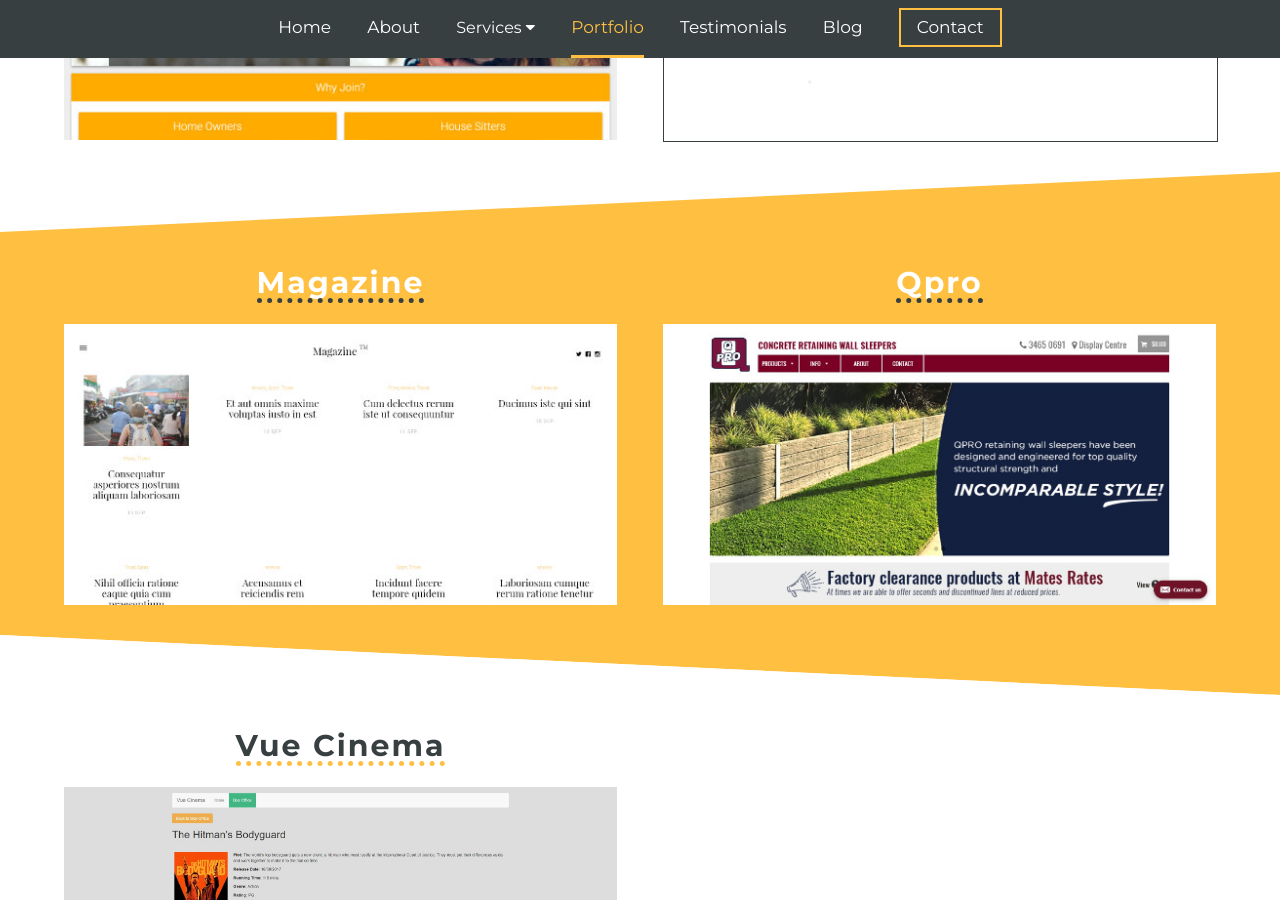
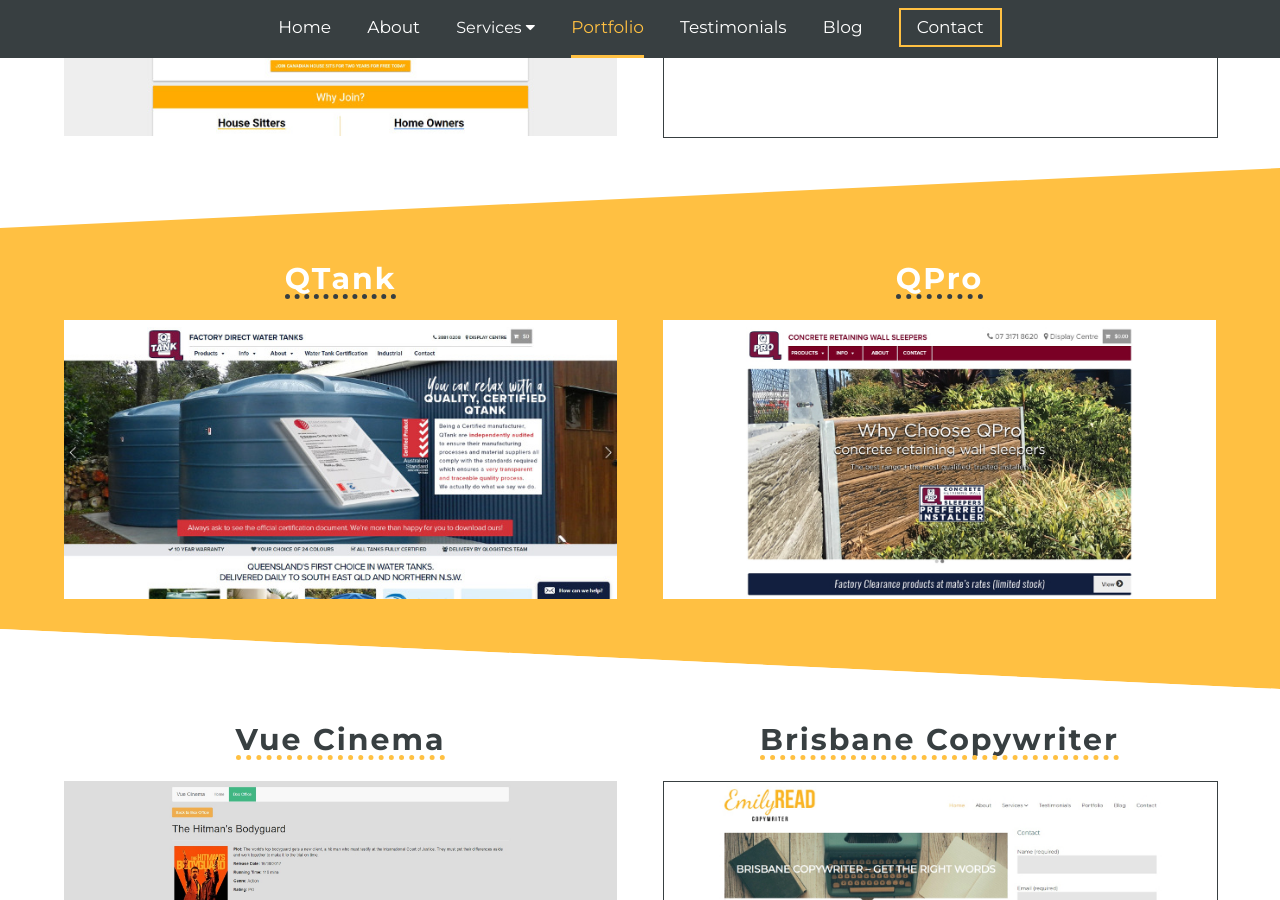
Before and after one commit to Slasher4k/aaronhatchard, a Jekyll site: the page built from web-portfolio.html, in a window 1280 px wide and 900 px high, scrolled down 1112 px. Built offline with Jekyll 4.4.1, drawn with Linux system fonts in a browser that asks for light colours.

Commit message:
update portfolio

```diff
--- a/web-portfolio.html
+++ b/web-portfolio.html
@@ -30,17 +30,17 @@
             <div class="six columns">
             <h2 class="site-name white"><span class="dotted black-dots">Yellow Bird Birth</span></h2>
               <div class="overlay-container">
-                <img class='u-responsive-img' src="/images/yellowbirdbirth.jpg" alt="Yellow Bird Birth Wordpress homepage">
+                <img class='u-responsive-img' src="/images/yellowbirdbirth_small.jpg" alt="Yellow Bird Birth Wordpress homepage">
                 <div class="overlay">
                   <div class="text"><a class="white white-hover-dots" href="http://www.yellowbirdbirth.com">View Project</a></div>
                   <p class="portfolio-task">WordPress Website Redesign</p>
                 </div>
               </div>
             </div>
-            <div class="six columns portfolio-row">
+            <div class="six columns ">
             <h2 class="site-name white"><span class="dotted black-dots">ITP</span></h2>
               <div class="overlay-container">
-                <img class='u-responsive-img' src="/images/itp.png" alt="ITP Tax Calculator">
+                <img class='u-responsive-img' src="/images/itp_small.jpg" alt="ITP Tax Calculator">
                 <div class="overlay">
                   <p class="portfolio-task">Custom Tax Calculator</p>
                   <div class="text"><a class="white white-hover-dots" href="https://www.itp.com.au/tax-calculator-2017/">View Project</a></div>
@@ -58,17 +58,17 @@
             <div class="six columns">
                <h2 class="site-name black"><span class="dotted orange-dots">Canadian House Sits</span></h2>
               <div class="overlay-container">
-                <img class='u-responsive-img' src="/images/chs.jpg" alt="canadian house sits">
+                <img class='u-responsive-img' src="/images/canadian_house_sits_small.jpg" alt="canadian house sits">
                 <div class="overlay">
                   <p class="portfolio-task-black">Web Application</p>
-                  <div class="text"><a class="white white-hover-dots" href="https://www.canadianhousesits.com">View Project</a></div>
+                  <div class="text"><a class="white white-hover-dots" href="http://chs-beta.ca-central-1.elasticbeanstalk.com">View Project</a></div>
                 </div>
               </div>
             </div>
-            <div class="six columns portfolio-row">
+            <div class="six columns">
               <h2 class="site-name black"><span class="dotted orange-dots">Jelly Robot</span></h2>
               <div class="overlay-container">
-                <img class='u-responsive-img img-border' src="/images/jellyrobot.png" alt="Jelly Robot Web Services">
+                <img class='u-responsive-img img-border' src="/images/jellyrobot_small.jpg" alt="Jelly Robot Web Services">
                 <div class="overlay">
                   <p class="portfolio-task-black">WordPress Website</p>
                   <div class="text"><a class="white white-hover-dots" href="https://slasher4k.github.io/">View Project</a></div>
@@ -84,17 +84,17 @@
         <div class="container">
           <div class="row portfolio-row">
             <div class="six columns">
-            <h2 class="site-name white"><span class="dotted black-dots">Magazine</span></h2>
+            <h2 class="site-name white"><span class="dotted black-dots">QTank</span></h2>
               <div class="overlay-container">
-                <img class='u-responsive-img' src="/images/magazine.jpg" alt="HTML to Wordpress theme">
+                <img class='u-responsive-img' src="/images/qtank_small.jpg" alt="HTML to Wordpress theme">
                 <div class="overlay">
-                  <p class="portfolio-task">HTML to WordPress Theme</p>
-                  <div class="text"><a class="white white-hover-dots" href="https://dukoz.000webhostapp.com">View Project</a></div>
+                  <p class="portfolio-task">Online Store</p>
+                  <div class="text"><a class="white white-hover-dots" href="https://qtank.com.au">View Project</a></div>
                 </div>
               </div>
             </div>
-            <div class="six columns portfolio-row">
-            <h2 class="site-name white"><span class="dotted black-dots">Qpro</span></h2>
+            <div class="six columns ">
+            <h2 class="site-name white"><span class="dotted black-dots">QPro</span></h2>
               <div class="overlay-container">
                 <img class='u-responsive-img' src="/images/qpro_homepage.jpg" alt="Qpro concrete retaining wall sleepers">
                 <div class="overlay">
@@ -121,6 +121,17 @@
                 </div>
               </div>
             </div>
+
+            <div class="six columns ">
+              <h2 class="site-name black"><span class="dotted orange-dots">Brisbane Copywriter</span></h2>
+              <div class="overlay-container">
+                <img class='u-responsive-img img-border' src="/images/emily_read_small.jpg" alt="Brisbane Copywriter">
+                <div class="overlay">
+                  <p class="portfolio-task-black">WordPress Website</p>
+                  <div class="text"><a class="white white-hover-dots" href="https://www.brisbanecopywriter.com.au/">View Project</a></div>
+                </div>
+              </div>
+            </div>
           </div>
       </div>
       </section>
```
Also changed, not shown: images/canadian_house_sits_small.jpg (added), images/emily_read_small.jpg (added), images/itp_small.jpg (added), images/jellyrobot_small.jpg (added), images/qpro_homepage.jpg, images/qtank_small.jpg (added), images/yellowbirdbirth_small.jpg (added).
